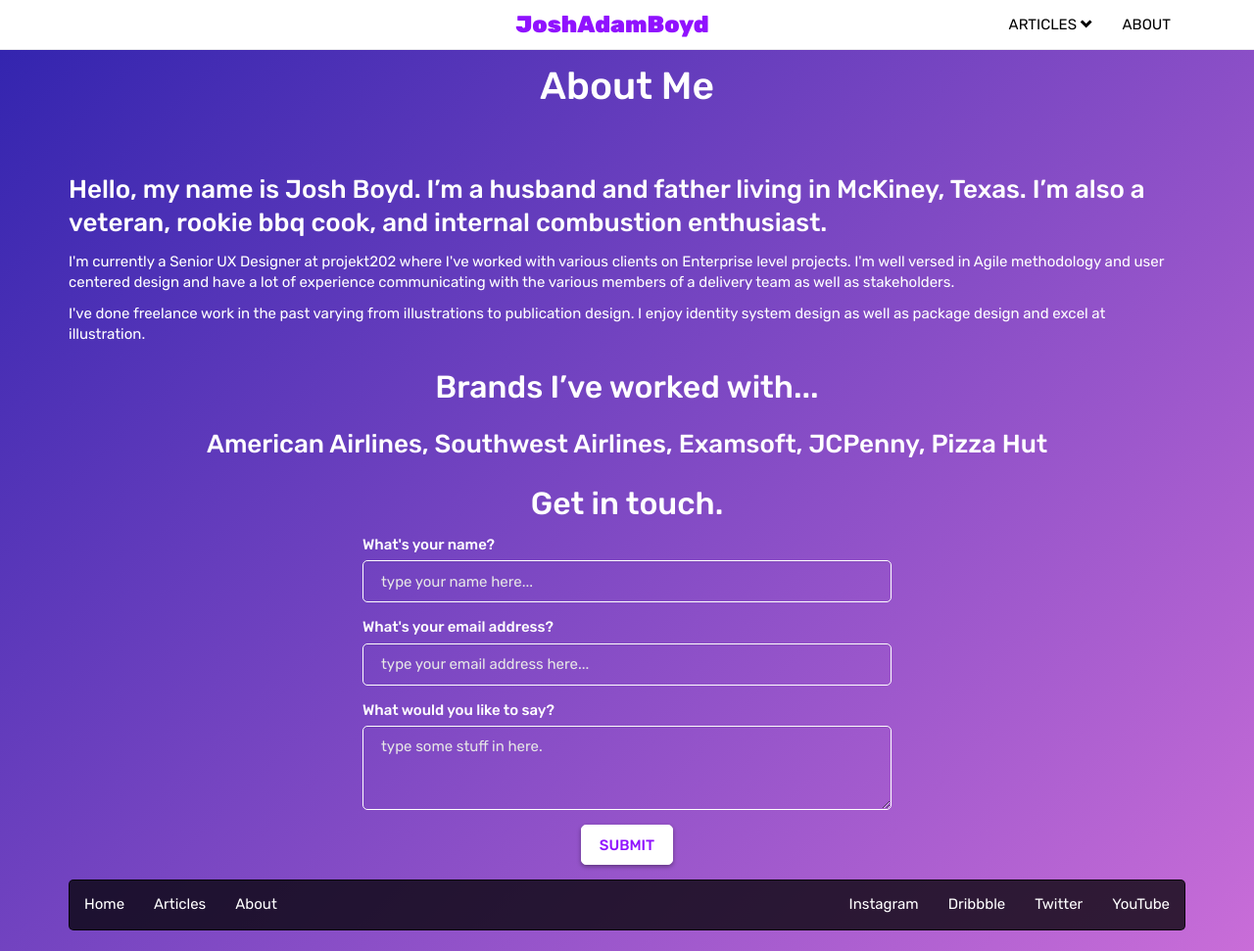
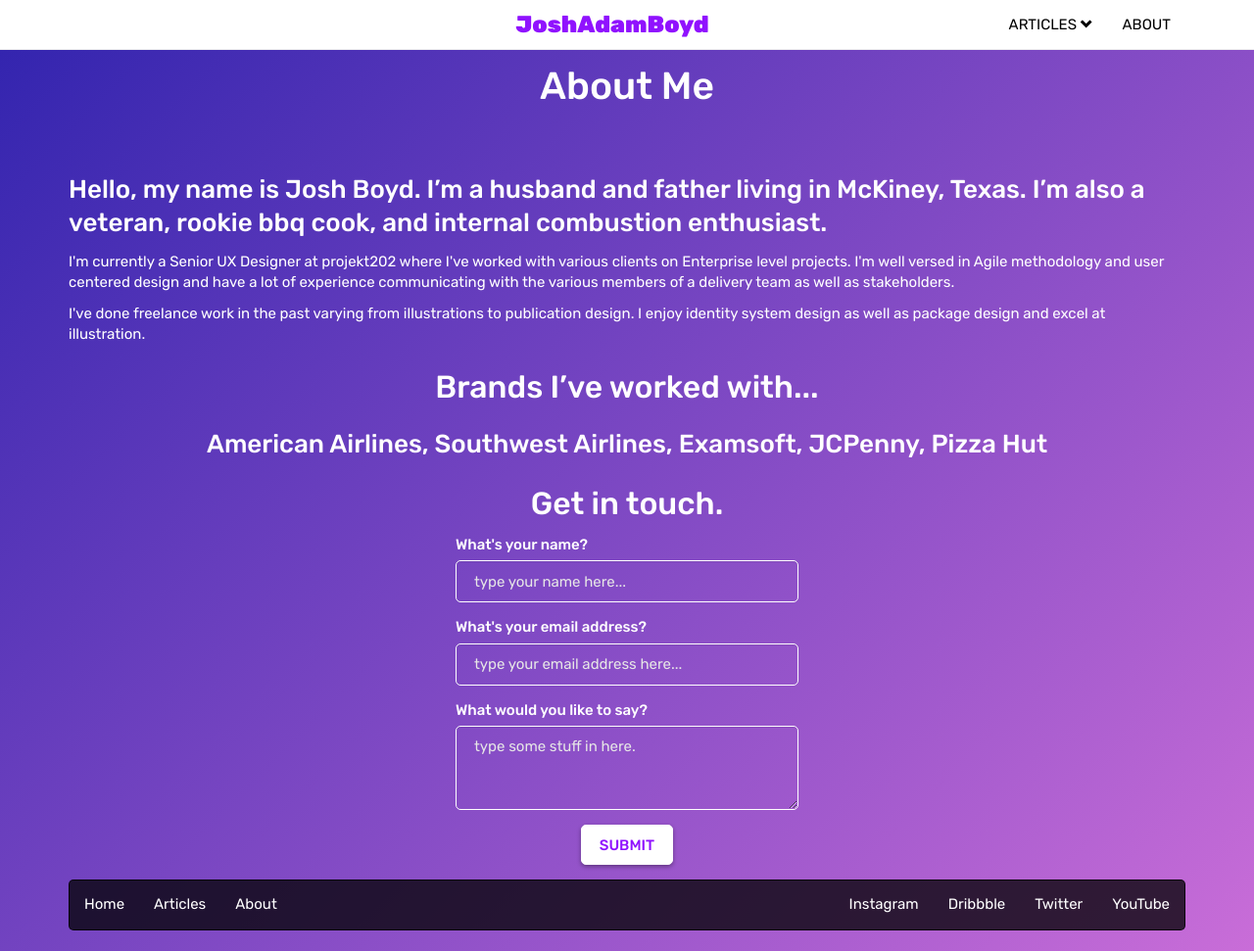
Before and after one commit to joshadamboyd/joshadamboyd.github.io, a Jekyll site: the page built from about.html, in a window 1280 px wide and 971 px high. Shown: the whole window at 98% size. Built offline with Jekyll 4.4.1, drawn with Linux system fonts in a browser that asks for light colours.

Commit message:
Contact form sizing

```diff
--- a/_includes/contact.html
+++ b/_includes/contact.html
@@ -1,4 +1,4 @@
-<div class="col-md-6 col-md-offset-3">
+<div class="col-md-4 col-md-offset-4">
   <form class="contact" action="https://getform.org/f/9189106d-4f08-4ebc-b9f1-61727008ebc7" method="POST">
     <div class="form-group">
       <label for="contactName">What's your name?</label>
```
